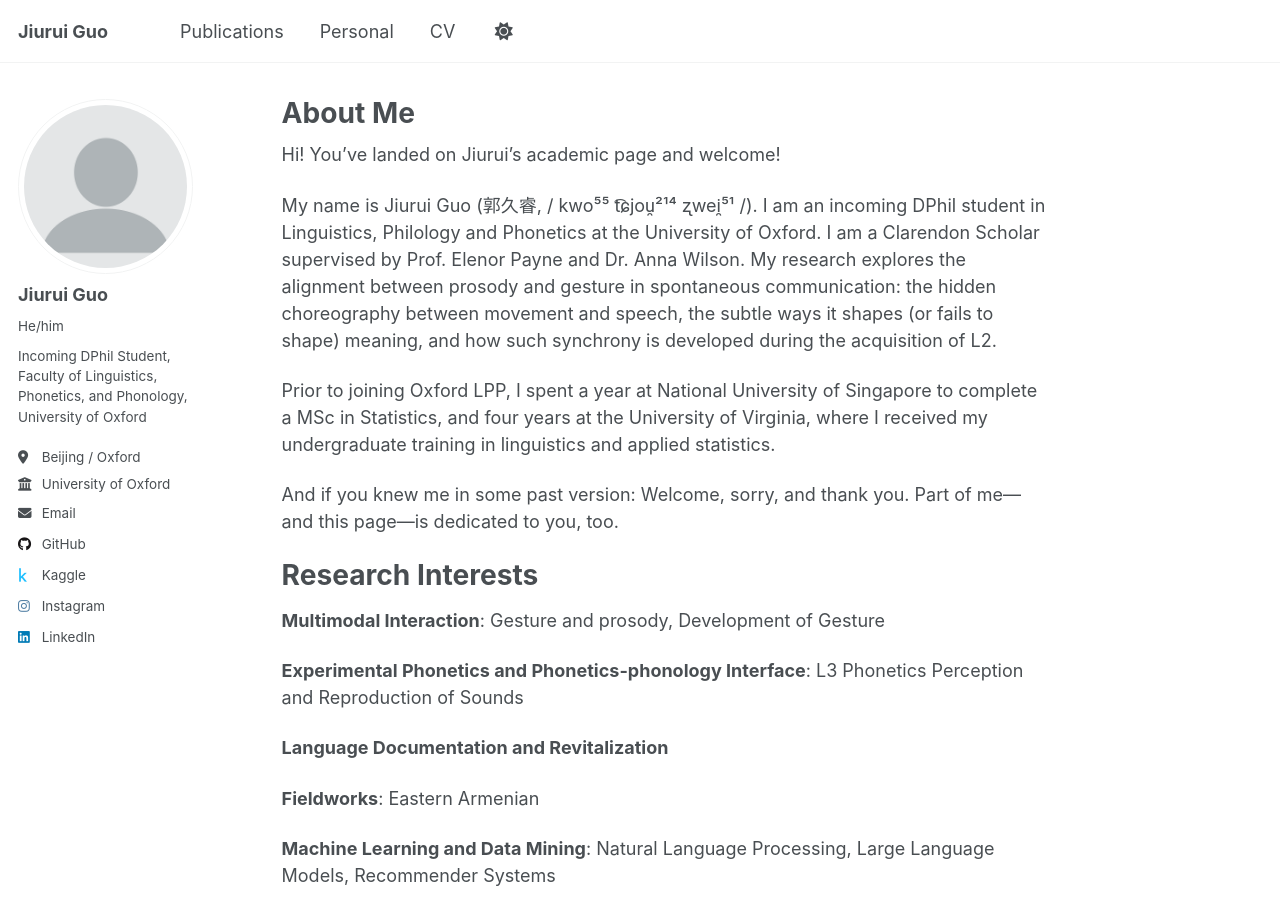
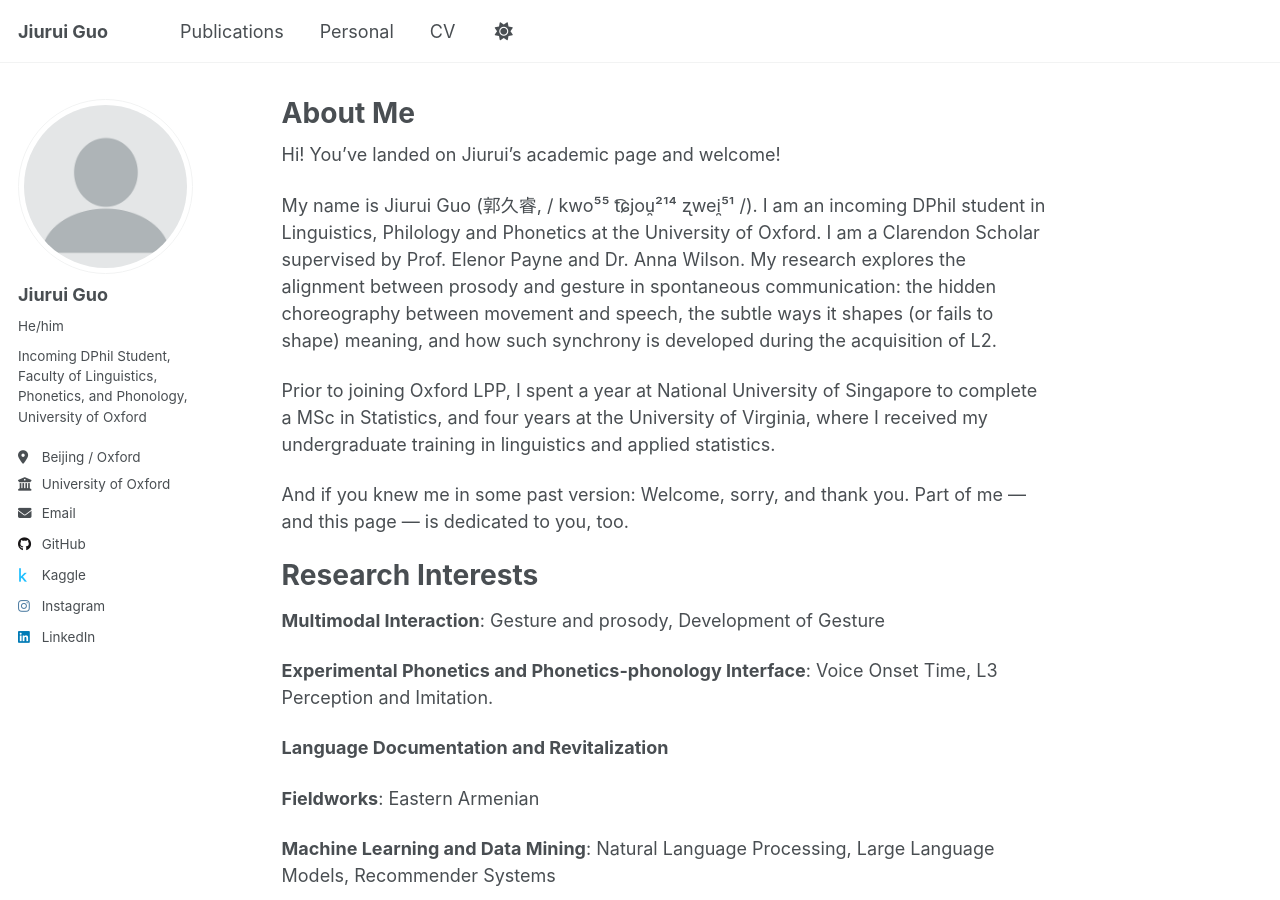
Before and after one commit to HayatoRG/hayatorg.github.io, a Jekyll site: the page built from _pages/about.md, in a window 1280 px wide and 900 px high. Built offline with Jekyll 4.4.1, drawn with Linux system fonts in a browser that asks for light colours.

Commit message:
Update about.md

```diff
--- a/_pages/about.md
+++ b/_pages/about.md
@@ -16,14 +16,14 @@ Prior to joining Oxford LPP, I spent a year at National University of Singapore
 
 And if you knew me in some past version:
 Welcome, sorry, and thank you.
-Part of me—and this page—is dedicated to you, too.
+Part of me — and this page — is dedicated to you, too.
 
 Research Interests
 ======
 
 **Multimodal Interaction**: Gesture and prosody, Development of Gesture
 
-**Experimental Phonetics and Phonetics-phonology Interface**: L3 Phonetics Perception and Reproduction of Sounds
+**Experimental Phonetics and Phonetics-phonology Interface**: Voice Onset Time, L3 Perception and Imitation.
 
 **Language Documentation and Revitalization**
 
```
